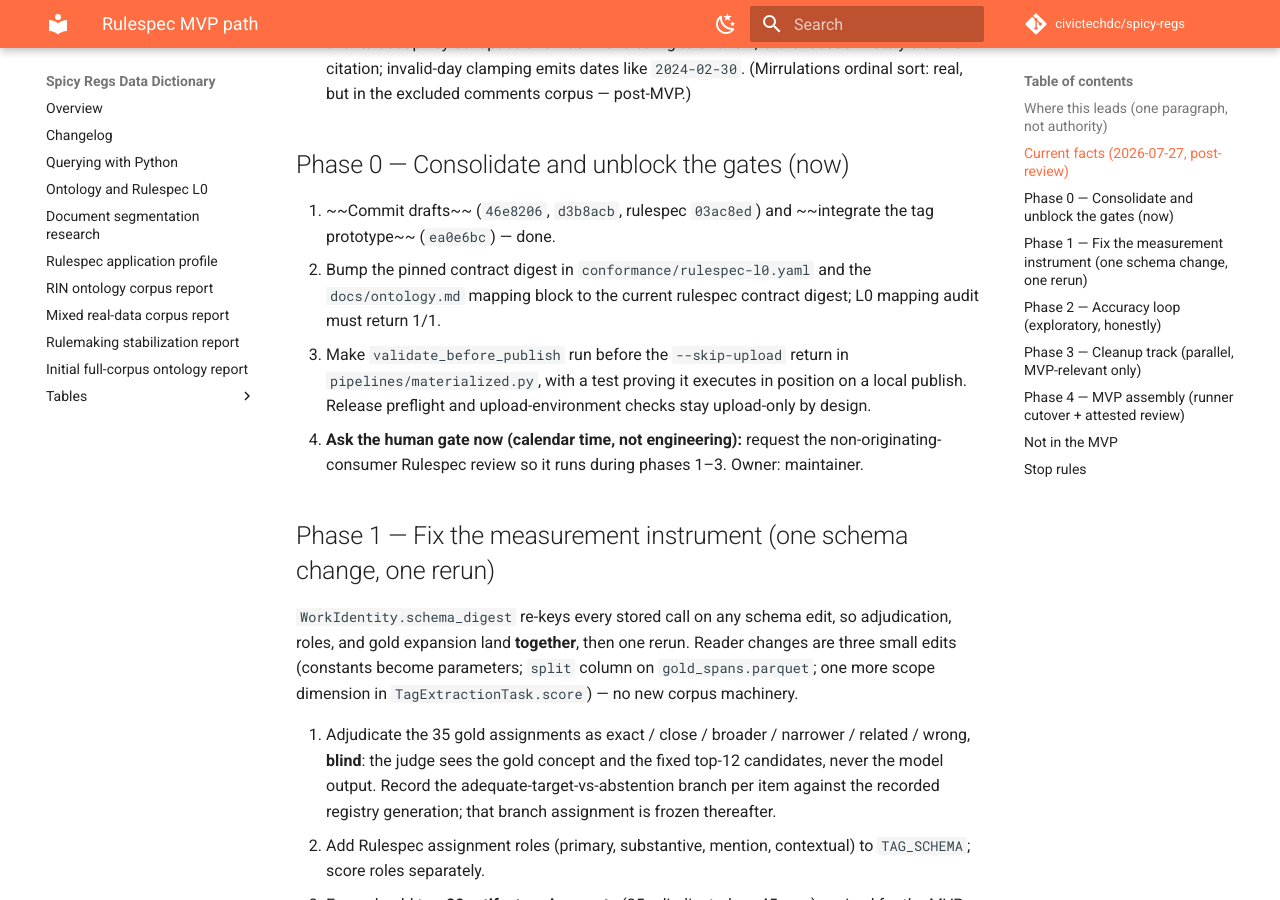
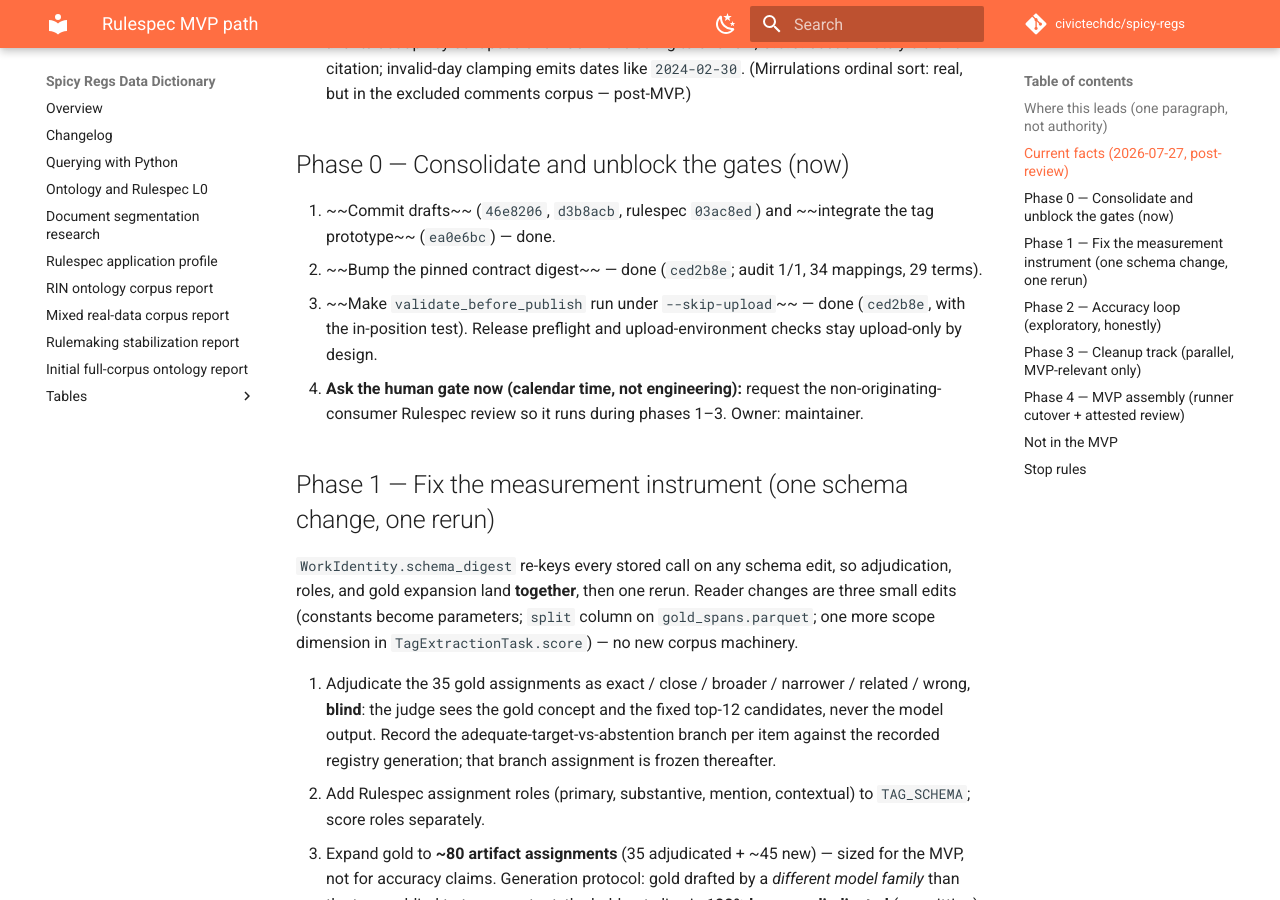
Before and after one commit to civictechdc/spicy-regs, an MkDocs documentation site: the page built from docs/rulespec-testbed-path-forward.md, in a window 1280 px wide and 900 px high, scrolled down 1240 px. Built offline with MkDocs 1.6.1 and Material for MkDocs 9.7.7, drawn with Linux system fonts in a browser that asks for light colours; comment, search, counter and statistics services are not loaded; some of the changed text lies outside the part shown.

Commit message:
docs: mark phase 0 gates and the two mechanical phase 3 fixes done
Co-Authored-By: Claude Fable 5 <noreply@anthropic.com>
Claude-Session: https://claude.ai/code/session_01Pe2GbezmVQ5HkYPfoWU6YY

```diff
--- a/docs/rulespec-testbed-path-forward.md
+++ b/docs/rulespec-testbed-path-forward.md
@@ -55,13 +55,11 @@ that future is gated in `decisions.md` and none of it is in the MVP.
 
 1. ~~Commit drafts~~ (`46e8206`, `d3b8acb`, rulespec `03ac8ed`) and
    ~~integrate the tag prototype~~ (`ea0e6bc`) — done.
-2. Bump the pinned contract digest in `conformance/rulespec-l0.yaml` and the
-   `docs/ontology.md` mapping block to the current rulespec contract digest;
-   L0 mapping audit must return 1/1.
-3. Make `validate_before_publish` run before the `--skip-upload` return in
-   `pipelines/materialized.py`, with a test proving it executes in position
-   on a local publish. Release preflight and upload-environment checks stay
-   upload-only by design.
+2. ~~Bump the pinned contract digest~~ — done (`ced2b8e`; audit 1/1, 34
+   mappings, 29 terms).
+3. ~~Make `validate_before_publish` run under `--skip-upload`~~ — done
+   (`ced2b8e`, with the in-position test). Release preflight and
+   upload-environment checks stay upload-only by design.
 4. **Ask the human gate now (calendar time, not engineering):** request the
    non-originating-consumer Rulespec review so it runs during phases 1–3.
    Owner: maintainer.
@@ -133,9 +131,11 @@ iteration" budget applies to the loop, not the endpoints.
    mechanical** — touches published schema, `data_dictionary.py`,
    `descriptions.yaml`, generated `docs/tables/*.md`, and the receipt
    ordered-column check. Own commit, regression test.
-2. U.S.C. section lists → one citation per section (copy the tail-expansion
-   pattern from `parse_cfr_citation`). Mechanical.
-3. Real calendar validation replacing invalid-day clamping. Mechanical.
+2. ~~U.S.C. section lists → one citation per section~~ — done (`538780c`,
+   with title-boundary and citation-form-bleed hardening).
+3. ~~Real calendar validation replacing invalid-day clamping~~ — done
+   (`538780c`; impossible dates drop, matching `_iso_dates` semantics; the
+   raw value survives in `timetable_json`).
 4. After phase 2's first completed iteration: execute the deletion
    authorization in `decisions.md` in one reviewed commit.
 
```
